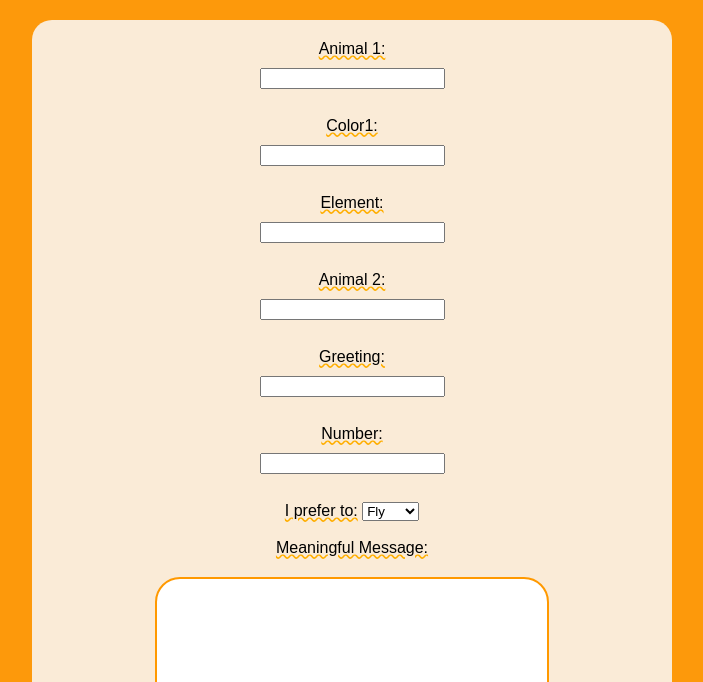
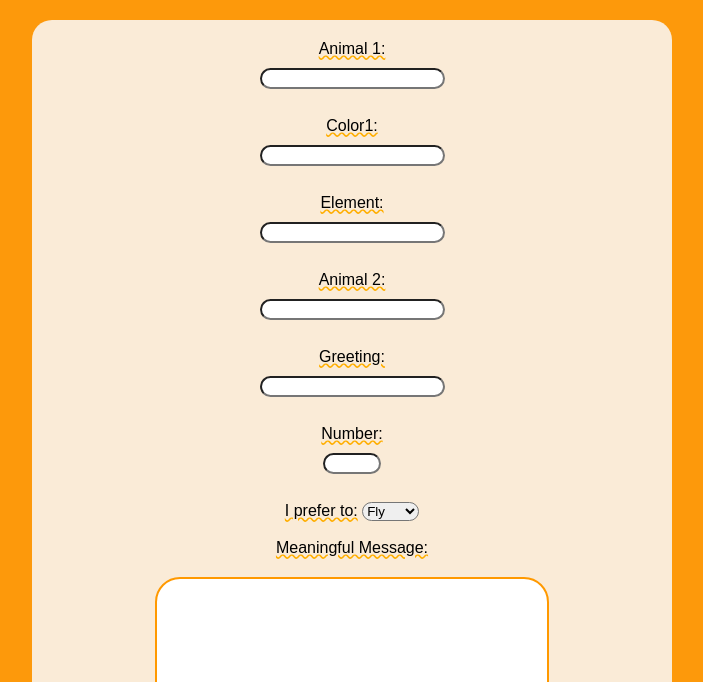
Before and after one commit to Pinotas/Form, a plain HTML site: page index.html in a window 1280 px wide. Shown: the part 118-800 px from the top of the page, without its empty margins (288-991 px from the left). Drawn offline with Linux system fonts and the light colour scheme.

Commit message:
Update style.css

```diff
--- a/style.css
+++ b/style.css
@@ -20,6 +20,7 @@ form {
 
 input {
   margin-bottom: 20px;
+  border-radius: 2em;
 }
 
 h1,
@@ -38,9 +39,18 @@ label {
   text-decoration: rgb(255, 174, 0) wavy underline;
 }
 
+#how {
+  border-radius: 2em;
+}
+
 input {
   margin-top: 10px;
   margin-bottom: 10px;
+}
+
+#num {
+  width: 50px;
+  text-align: center;
 }
 
 textarea {
```
